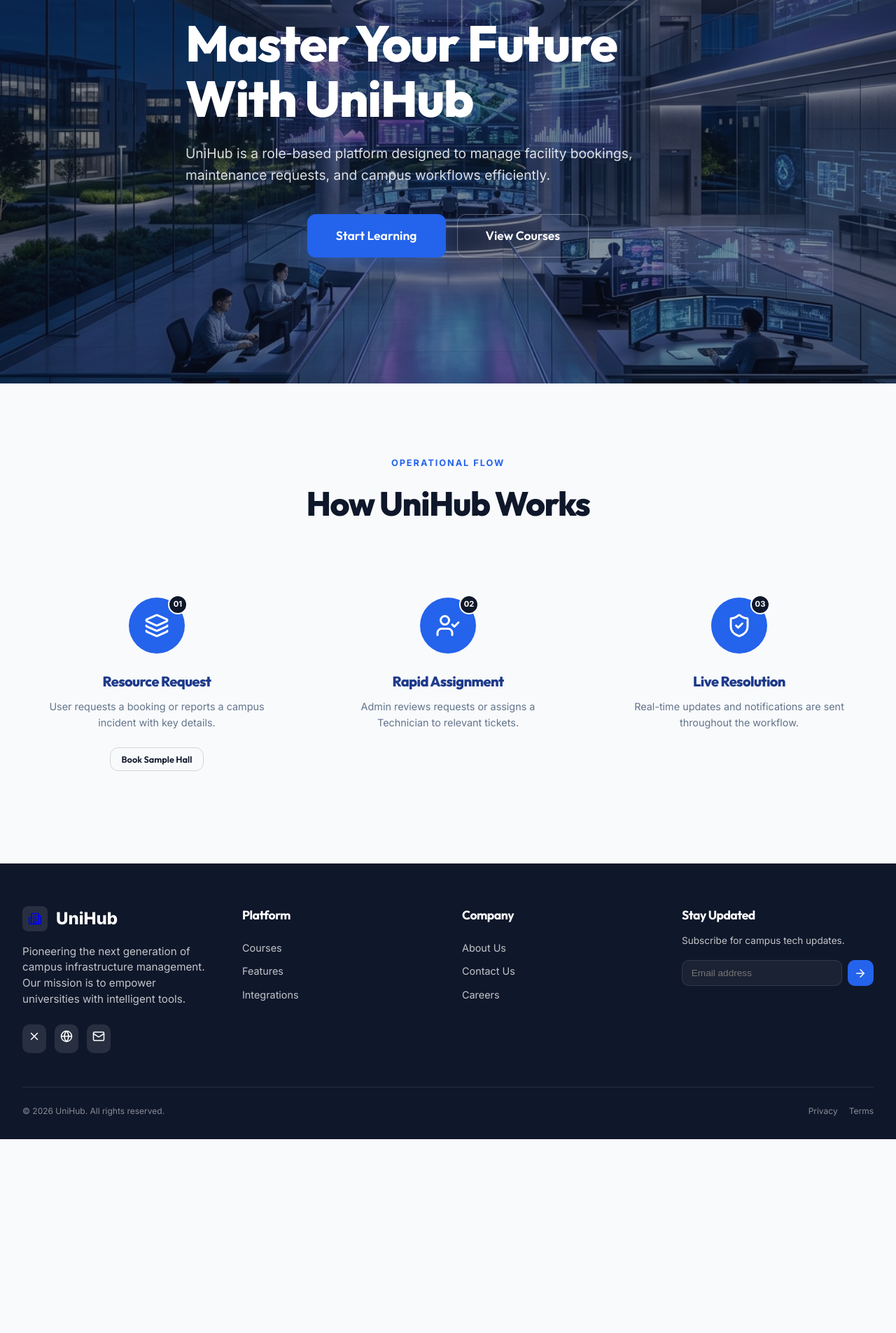
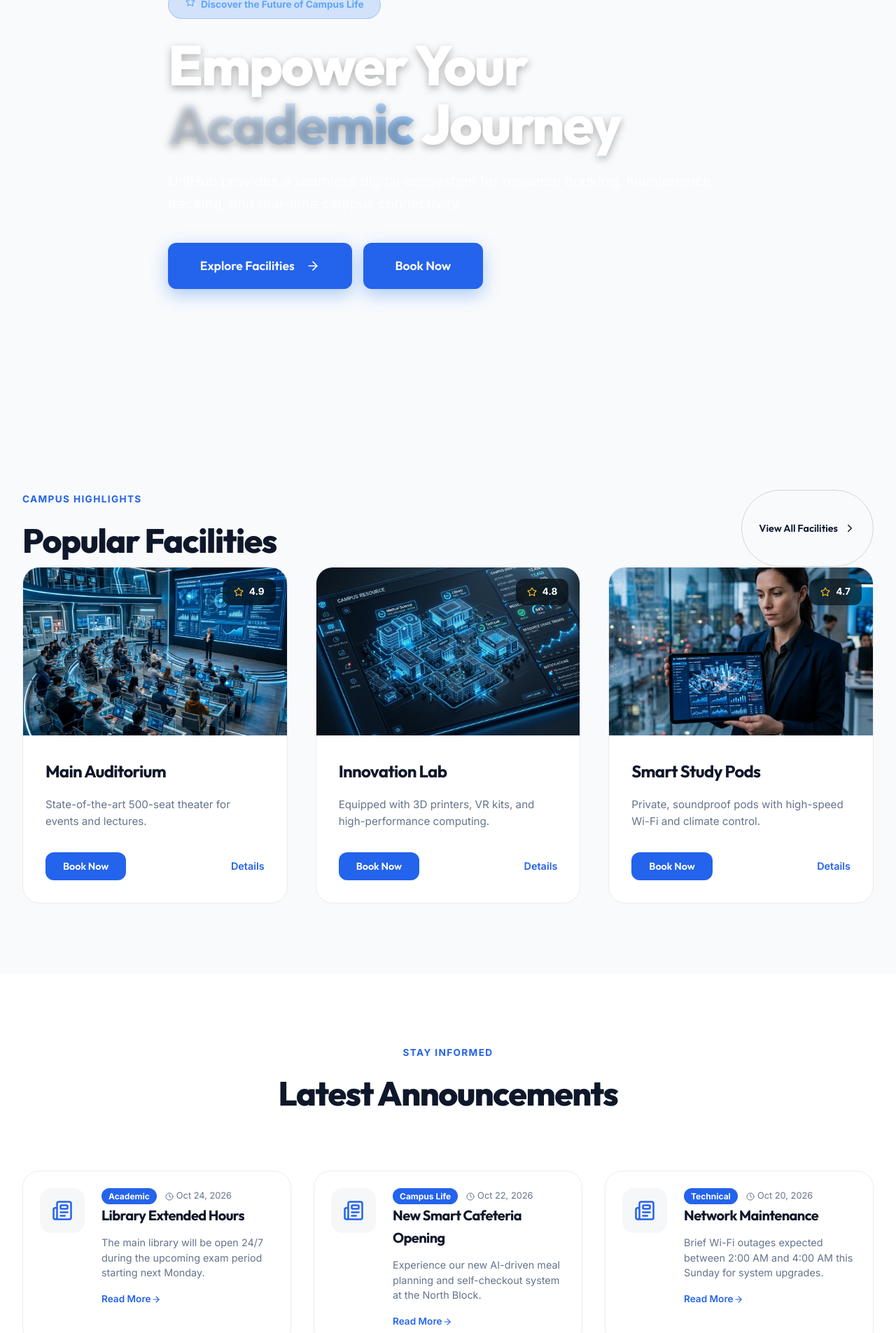
Before and after one commit to Amoda25/it3030-paf-2026-smart-campus-group-KND-05, a React (Vite) app in the folder frontend/: page / in a window 1280 px wide. Shown: the part 200-2105 px from the top of the page at 70% size. Before the commit the page ends 1828 px from the top, so only its background shows below. Built offline with nearby package versions, Linux system fonts and the light colour scheme.

Commit message:
feat: redesign home page with hero section, facility cards, and announcement feed

```diff
--- a/frontend/src/components/HomePage.jsx
+++ b/frontend/src/components/HomePage.jsx
@@ -1,3 +1,4 @@
+import React, { useState, useEffect } from 'react';
 import { Link, useNavigate } from 'react-router-dom';
 import {
   Building2,
@@ -13,83 +14,229 @@ import {
   Cpu,
   Layers,
   Lock,
-  UserCheck
+  UserCheck,
+  MessageSquare,
+  MapPin,
+  Bell,
+  Newspaper,
+  Star,
+  Clock,
+  Calendar
 } from 'lucide-react';
-import campusHero from '../assets/campus_hero.png';
+import campusHero from '../assets/campus_hero_new.png'; // Using the newer hero image
+import facilitiesHero from '../assets/facilities_hero.png';
+import resourceBlue from '../assets/blue_resource.png';
+import systemsBlue from '../assets/blue_systems.png';
 
 const HomePage = () => {
   const navigate = useNavigate();
+  const [isVisible, setIsVisible] = useState(false);
+
+  useEffect(() => {
+    setIsVisible(true);
+  }, []);
 
   const handleBookResource = (type, name) => {
     navigate('/book', { state: { resourceType: type, resourceName: name } });
   };
+
+  const popularFacilities = [
+    {
+      id: 1,
+      name: "Main Auditorium",
+      description: "State-of-the-art 500-seat theater for events and lectures.",
+      image: facilitiesHero,
+      rating: 4.9,
+      type: "lecture-hall"
+    },
+    {
+      id: 2,
+      name: "Innovation Lab",
+      description: "Equipped with 3D printers, VR kits, and high-performance computing.",
+      image: resourceBlue,
+      rating: 4.8,
+      type: "lab"
+    },
+    {
+      id: 3,
+      name: "Smart Study Pods",
+      description: "Private, soundproof pods with high-speed Wi-Fi and climate control.",
+      image: systemsBlue,
+      rating: 4.7,
+      type: "study-room"
+    }
+  ];
+
+  const announcements = [
+    {
+      id: 1,
+      title: "Library Extended Hours",
+      date: "Oct 24, 2026",
+      category: "Academic",
+      content: "The main library will be open 24/7 during the upcoming exam period starting next Monday."
+    },
+    {
+      id: 2,
+      title: "New Smart Cafeteria Opening",
+      date: "Oct 22, 2026",
+      category: "Campus Life",
+      content: "Experience our new AI-driven meal planning and self-checkout system at the North Block."
+    },
+    {
+      id: 3,
+      title: "Network Maintenance",
+      date: "Oct 20, 2026",
+      category: "Technical",
+      content: "Brief Wi-Fi outages expected between 2:00 AM and 4:00 AM this Sunday for system upgrades."
+    }
+  ];
+
   return (
-    <div className="home-page" style={{ background: 'var(--bg-deep)' }}>
-      {/* Heavy Hero Section with Overlap Support */}
-      <section className="relative" style={{ minHeight: '600px', padding: '160px 0 180px 0', display: 'flex', alignItems: 'center', justifyContent: 'center' }}>
-        <div style={{ position: 'absolute', top: 0, left: 0, right: 0, bottom: 0, backgroundImage: `url(${campusHero})`, backgroundSize: 'cover', backgroundPosition: 'center', zIndex: 1 }}></div>
-        <div style={{ position: 'absolute', top: 0, left: 0, right: 0, bottom: 0, background: 'linear-gradient(to bottom, rgba(15, 23, 42, 0.6), rgba(15, 23, 42, 0.4))', zIndex: 2 }}></div>
+    <div className="home-page" style={{ background: 'var(--bg-deep)', overflowX: 'hidden' }}>
 
-        <div className="container relative text-center" style={{ zIndex: 3, maxWidth: '900px' }}>
-          <div style={{ display: 'inline-flex', padding: '8px 24px', background: 'var(--primary)', color: 'white', borderRadius: '99px', fontSize: '0.85rem', fontWeight: 'bold', marginBottom: '1.5rem', border: 'none' }}>
-            Next-Gen Learning Platform
+      {/* 1. Hero Banner Section */}
+      <section className="relative" style={{ minHeight: '100vh', display: 'flex', alignItems: 'center', padding: '120px 0' }}>
+        <div
+          className="absolute inset-0"
+          style={{
+            backgroundImage: `url(${campusHero})`,
+            backgroundSize: 'cover',
+            backgroundPosition: 'center',
+            zIndex: 1,
+            filter: 'brightness(0.6)'
+          }}
+        ></div>
+        <div
+          className="absolute inset-0"
+          style={{
+            background: 'linear-gradient(135deg, rgba(15, 23, 42, 0.8) 0%, rgba(15, 23, 42, 0.4) 100%)',
+            zIndex: 2
+          }}
+        ></div>
+
+        <div className="container relative" style={{ zIndex: 3 }}>
+          <div className={`animate-fade-in ${isVisible ? 'opacity-100' : 'opacity-0'}`} style={{ maxWidth: '800px', transition: 'all 1s ease-out' }}>
+            <div style={{ display: 'inline-flex', padding: '8px 24px', background: 'rgba(59, 130, 246, 0.2)', backdropFilter: 'blur(10px)', color: '#60a5fa', borderRadius: '99px', fontSize: '0.85rem', fontWeight: 'bold', marginBottom: '1.5rem', border: '1px solid rgba(59, 130, 246, 0.3)' }}>
+              <Star size={14} style={{ marginRight: '8px' }} /> Discover the Future of Campus Life
             </div>
-          <h1 style={{ fontSize: '4.5rem', fontWeight: 800, color: 'white', lineHeight: 1.1, marginBottom: '1.5rem', letterSpacing: '-0.02em' }}>
-            Master Your Future <br />
-            With UniHub
+            <h1 style={{ fontSize: '5rem', fontWeight: 800, color: 'white', lineHeight: 1.05, marginBottom: '1.5rem', textShadow: '0 4px 12px rgba(0,0,0,0.3)' }}>
+              Empower Your <span className="hero-gradient-text">Academic</span> Journey
             </h1>
-          <p style={{ fontSize: '1.2rem', color: 'rgba(255, 255, 255, 0.85)', marginBottom: '2.5rem', maxWidth: '750px', marginInline: 'auto', lineHeight: 1.6 }}>
-            UniHub is a role-based platform designed to manage facility bookings, maintenance requests, and campus workflows efficiently.
+            <p style={{ fontSize: '1.25rem', color: 'rgba(255, 255, 255, 0.9)', marginBottom: '2.5rem', lineHeight: 1.6 }}>
+              UniHub provides a seamless digital ecosystem for resource booking, maintenance tracking, and real-time campus connectivity.
             </p>
-          <div className="flex items-center justify-center gap-4">
-            <Link to="/register" className="btn btn-primary" style={{ padding: '1rem 2.5rem', fontSize: '1.1rem', boxShadow: '0 10px 25px rgba(59, 130, 246, 0.3)' }}>
-              Start Learning
+            <div className="flex items-center gap-4">
+              <Link to="/facilities" className="btn btn-primary" style={{ padding: '1.1rem 2.8rem', fontSize: '1.1rem', boxShadow: '0 8px 25px rgba(59, 130, 246, 0.4)' }}>
+                Explore Facilities <ArrowRight size={20} style={{ marginLeft: '8px' }} />
               </Link>
-            <Link to="/courses" className="btn btn-outline" style={{ padding: '1rem 2.5rem', fontSize: '1.1rem', color: 'white', borderColor: 'rgba(255, 255, 255, 0.3)' }}>
-              View Courses
+              <Link to="/book" className="btn btn-primary" style={{ padding: '1.1rem 2.8rem', fontSize: '1.1rem', boxShadow: '0 8px 25px rgba(59, 130, 246, 0.4)' }}>
+                Book Now
               </Link>
+            </div>
           </div>
         </div>
       </section>
 
-      {/* Workflow Block */}
-      <section className="section-padding" style={{ background: '#f8fafc' }}>
+
+      {/* 3. Popular Facilities Grid */}
+      <section className="section-padding">
         <div className="container">
-          <div style={{ textAlign: 'center', marginBottom: '4rem' }}>
-            <span style={{ color: 'var(--primary)', fontWeight: 'bold', fontSize: '0.8rem', textTransform: 'uppercase', letterSpacing: '0.15em' }}>Operational Flow</span>
-            <h2 style={{ fontSize: '3rem', fontWeight: 800, color: '#0f172a', marginTop: '0.5rem' }}>How UniHub Works</h2>
+          <div className="flex justify-between items-end mb-12">
+            <div>
+              <span style={{ color: 'var(--primary)', fontWeight: 700, textTransform: 'uppercase', fontSize: '0.85rem', letterSpacing: '0.1em' }}>Campus Highlights</span>
+              <h2 style={{ fontSize: '3rem', fontWeight: 800, marginTop: '0.5rem' }}>Popular Facilities</h2>
             </div>
-          <div style={{ display: 'grid', gridTemplateColumns: 'repeat(auto-fit, minmax(300px, 1fr))', gap: '2rem' }}>
-            <div style={{ textAlign: 'center', padding: '2rem' }}>
-              <div style={{ width: '80px', height: '80px', background: 'var(--primary)', color: 'white', borderRadius: '50%', display: 'flex', alignItems: 'center', justifyContent: 'center', margin: '0 auto 1.5rem auto', position: 'relative' }}>
-                <Layers size={36} />
-                <div style={{ position: 'absolute', top: -4, right: -4, width: '28px', height: '28px', background: '#0f172a', borderRadius: '50%', fontSize: '0.7rem', fontWeight: 'bold', display: 'flex', alignItems: 'center', justifyContent: 'center', border: '2px solid white' }}>01</div>
+            <Link to="/facilities" className="btn btn-outline" style={{ borderRadius: '99px' }}>
+              View All Facilities <ChevronRight size={18} />
+            </Link>
           </div>
-              <h3 style={{ fontSize: '1.25rem', fontWeight: 800, color: '#1e3a8a', marginBottom: '0.5rem' }}>Resource Request</h3>
-              <p style={{ color: 'var(--text-muted)', fontSize: '0.9rem', marginBottom: '1.5rem' }}>User requests a booking or reports a campus incident with key details.</p>
+
+          <div style={{ display: 'grid', gridTemplateColumns: 'repeat(auto-fit, minmax(350px, 1fr))', gap: '2.5rem' }}>
+            {popularFacilities.map((facility) => (
+              <div key={facility.id} className="feature-card glass" style={{ padding: 0, overflow: 'hidden' }}>
+                <div style={{ height: '240px', overflow: 'hidden', position: 'relative' }}>
+                  <img src={facility.image} alt={facility.name} style={{ width: '100%', height: '100%', objectFit: 'cover', transition: 'transform 0.5s ease' }} />
+                  <div style={{ position: 'absolute', top: '1rem', right: '1rem', padding: '0.5rem 1rem', background: 'rgba(0,0,0,0.6)', backdropFilter: 'blur(10px)', color: 'white', borderRadius: '12px', fontSize: '0.85rem', fontWeight: 'bold', display: 'flex', alignItems: 'center', gap: '0.5rem' }}>
+                    <Star size={14} style={{ color: '#fbbf24' }} /> {facility.rating}
+                  </div>
+                </div>
+                <div style={{ padding: '2rem' }}>
+                  <h3 style={{ fontSize: '1.5rem', marginBottom: '1rem' }}>{facility.name}</h3>
+                  <p style={{ color: 'var(--text-muted)', fontSize: '0.95rem', marginBottom: '2rem', lineHeight: 1.6 }}>{facility.description}</p>
+                  <div className="flex justify-between items-center">
                     <button
-                className="btn btn-outline"
-                style={{ fontSize: '0.8rem', padding: '0.5rem 1rem' }}
-                onClick={() => handleBookResource('lecture-hall', 'Main Hall')}
+                      className="btn btn-primary"
+                      style={{ padding: '0.6rem 1.5rem' }}
+                      onClick={() => handleBookResource(facility.type, facility.name)}
                     >
-                Book Sample Hall
+                      Book Now
                     </button>
+                    <Link to="/facilities" style={{ color: 'var(--primary)', fontWeight: 600, fontSize: '0.9rem', textDecoration: 'none' }}>
+                      Details
+                    </Link>
                   </div>
-            <div style={{ textAlign: 'center', padding: '2rem' }}>
-              <div style={{ width: '80px', height: '80px', background: 'var(--primary)', color: 'white', borderRadius: '50%', display: 'flex', alignItems: 'center', justifyContent: 'center', margin: '0 auto 1.5rem auto', position: 'relative' }}>
-                <UserCheck size={36} />
-                <div style={{ position: 'absolute', top: -4, right: -4, width: '28px', height: '28px', background: '#0f172a', borderRadius: '50%', fontSize: '0.7rem', fontWeight: 'bold', display: 'flex', alignItems: 'center', justifyContent: 'center', border: '2px solid white' }}>02</div>
                 </div>
-              <h3 style={{ fontSize: '1.25rem', fontWeight: 800, color: '#1e3a8a', marginBottom: '0.5rem' }}>Rapid Assignment</h3>
-              <p style={{ color: 'var(--text-muted)', fontSize: '0.9rem' }}>Admin reviews requests or assigns a Technician to relevant tickets.</p>
               </div>
-            <div style={{ textAlign: 'center', padding: '2rem' }}>
-              <div style={{ width: '80px', height: '80px', background: 'var(--primary)', color: 'white', borderRadius: '50%', display: 'flex', alignItems: 'center', justifyContent: 'center', margin: '0 auto 1.5rem auto', position: 'relative' }}>
-                <ShieldCheck size={36} />
-                <div style={{ position: 'absolute', top: -4, right: -4, width: '28px', height: '28px', background: '#0f172a', borderRadius: '50%', fontSize: '0.7rem', fontWeight: 'bold', display: 'flex', alignItems: 'center', justifyContent: 'center', border: '2px solid white' }}>03</div>
+            ))}
           </div>
-              <h3 style={{ fontSize: '1.25rem', fontWeight: 800, color: '#1e3a8a', marginBottom: '0.5rem' }}>Live Resolution</h3>
-              <p style={{ color: 'var(--text-muted)', fontSize: '0.9rem' }}>Real-time updates and notifications are sent throughout the workflow.</p>
+        </div>
+      </section>
+
+      {/* 4. Latest Announcements Block */}
+      <section className="section-padding" style={{ background: 'white' }}>
+        <div className="container">
+          <div style={{ textAlign: 'center', marginBottom: '4.5rem' }}>
+            <span style={{ color: 'var(--primary)', fontWeight: 700, textTransform: 'uppercase', fontSize: '0.85rem', letterSpacing: '0.1em' }}>Stay Informed</span>
+            <h2 style={{ fontSize: '3rem', fontWeight: 800, marginTop: '0.5rem' }}>Latest Announcements</h2>
+          </div>
+
+          <div style={{ display: 'grid', gridTemplateColumns: 'repeat(auto-fit, minmax(380px, 1fr))', gap: '2rem' }}>
+            {announcements.map((news) => (
+              <div key={news.id} style={{ display: 'flex', gap: '1.5rem', padding: '1.5rem', borderRadius: '24px', border: '1px solid var(--border-light)', transition: 'all 0.3s ease' }} onMouseEnter={e => e.currentTarget.style.borderColor = 'var(--primary)'} onMouseLeave={e => e.currentTarget.style.borderColor = 'var(--border-light)'}>
+                <div style={{ width: '64px', height: '64px', background: 'var(--secondary)', borderRadius: '16px', display: 'flex', alignItems: 'center', justifyContent: 'center', color: 'var(--primary)', flexShrink: 0 }}>
+                  <Newspaper size={30} />
+                </div>
+                <div>
+                  <div className="flex items-center gap-3 mb-2">
+                    <span style={{ fontSize: '0.75rem', fontWeight: 700, color: 'white', background: 'var(--primary)', padding: '2px 10px', borderRadius: '99px' }}>{news.category}</span>
+                    <span style={{ fontSize: '0.8rem', color: 'var(--text-muted)', display: 'flex', alignItems: 'center', gap: '4px' }}>
+                      <Clock size={12} /> {news.date}
+                    </span>
+                  </div>
+                  <h3 style={{ fontSize: '1.25rem', fontWeight: 700, marginBottom: '0.75rem', color: '#0f172a' }}>{news.title}</h3>
+                  <p style={{ color: 'var(--text-muted)', fontSize: '0.9rem', lineHeight: 1.5, marginBottom: '1rem' }}>{news.content}</p>
+                  <Link to="/" style={{ color: 'var(--primary)', fontWeight: 600, fontSize: '0.85rem', textDecoration: 'none', display: 'flex', alignItems: 'center' }}>
+                    Read More <ArrowRight size={14} className="ml-1" />
+                  </Link>
+                </div>
+              </div>
+            ))}
+          </div>
+        </div>
+      </section>
+
+      {/* 5. Newsletter / Call to Action */}
+      <section className="section-padding">
+        <div className="container">
+          <div className="glass" style={{ padding: '5rem', borderRadius: '48px', background: 'linear-gradient(135deg, var(--primary) 0%, #1e40af 100%)', position: 'relative', overflow: 'hidden' }}>
+            <div style={{ position: 'absolute', top: '-50px', right: '-50px', width: '300px', height: '300px', background: 'rgba(255,255,255,0.05)', borderRadius: '50%' }}></div>
+            <div style={{ position: 'absolute', bottom: '-50px', left: '-50px', width: '200px', height: '200px', background: 'rgba(255,255,255,0.05)', borderRadius: '50%' }}></div>
+
+            <div style={{ position: 'relative', zIndex: 1, textAlign: 'center', color: 'white', maxWidth: '700px', marginInline: 'auto' }}>
+              <h2 style={{ fontSize: '3rem', fontWeight: 800, marginBottom: '1.5rem', color: 'white' }}>Join the UniHub Community</h2>
+              <p style={{ fontSize: '1.2rem', marginBottom: '2.5rem', opacity: 0.9 }}>
+                Subscribe to our newsletter for the latest campus updates, new facility openings, and technical support.
+              </p>
+              <form className="flex gap-3 max-w-lg mx-auto" onSubmit={e => e.preventDefault()}>
+                <input
+                  type="email"
+                  placeholder="Enter your university email"
+                  style={{ flex: 1, padding: '1.2rem 1.5rem', borderRadius: '16px', border: 'none', fontSize: '1rem', outline: 'none' }}
+                />
+                <button type="submit" className="btn btn-white" style={{ paddingInline: '2rem' }}>
+                  Join Now
+                </button>
+              </form>
             </div>
           </div>
         </div>
--- a/frontend/src/index.css
+++ b/frontend/src/index.css
@@ -290,6 +290,26 @@ h1, h2, h3, h4 {
   100% { opacity: 0.7; transform: scale(1.1); }
 }
 
+/* Quick Action Cards */
+.quick-action-card {
+  transition: all 0.3s cubic-bezier(0.4, 0, 0.2, 1);
+}
+.quick-action-card:hover {
+  background: rgba(59, 130, 246, 0.04);
+  transform: translateY(-4px);
+}
+.quick-action-card h3 {
+  color: var(--text-main);
+}
+
+/* Hero gradient text - white-to-blue, works on dark bg */
+.hero-gradient-text {
+  background: linear-gradient(135deg, #ffffff 0%, #93c5fd 100%);
+  -webkit-background-clip: text;
+  -webkit-text-fill-color: transparent;
+  background-clip: text;
+}
+
 /* Layout Utilities */
 .container {
   max-width: 1280px;
@@ -300,3 +320,11 @@ h1, h2, h3, h4 {
 .section-padding {
   padding: 100px 0;
 }
+
+/* Responsive */
+@media (max-width: 768px) {
+  .quick-action-card {
+    border-right: none !important;
+    border-bottom: 1px solid var(--border-light);
+  }
+}
```
Lines whose indentation alone changed are shown as unchanged.
